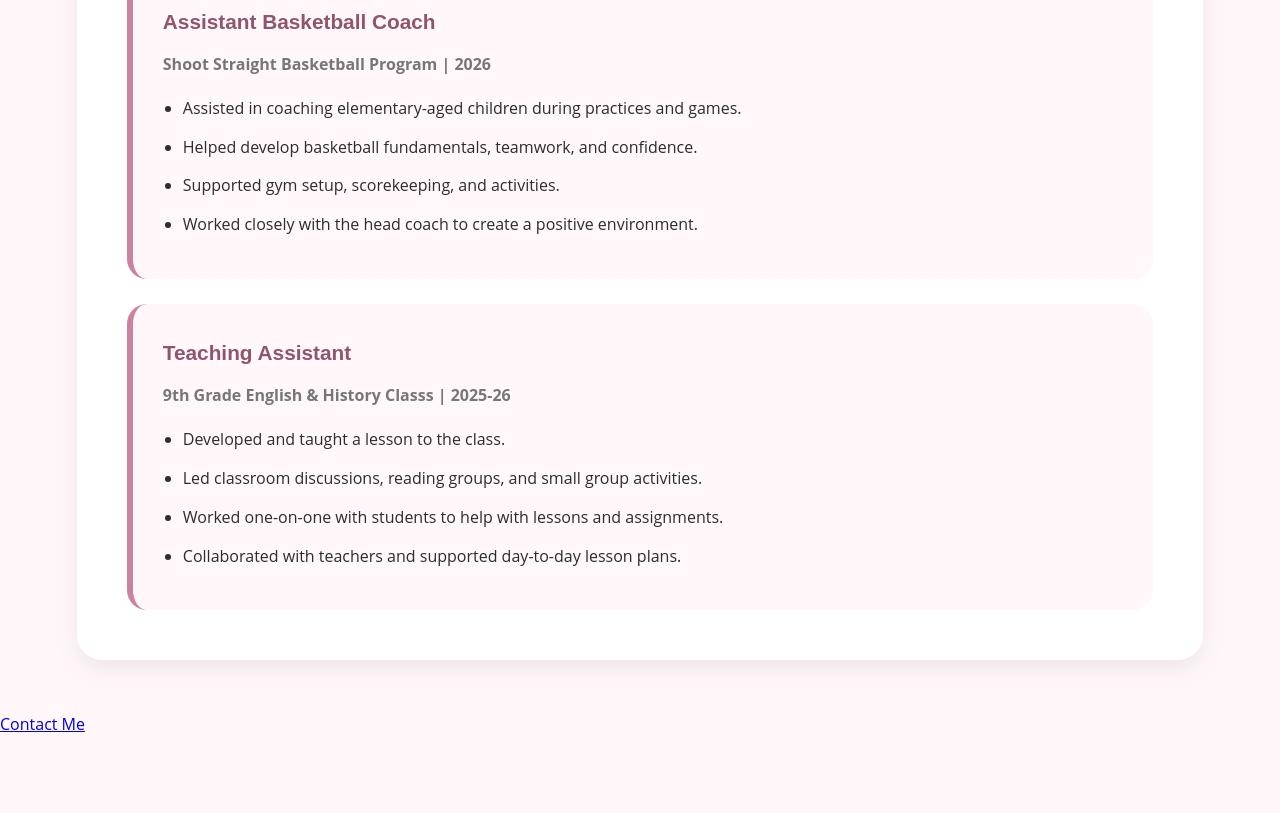
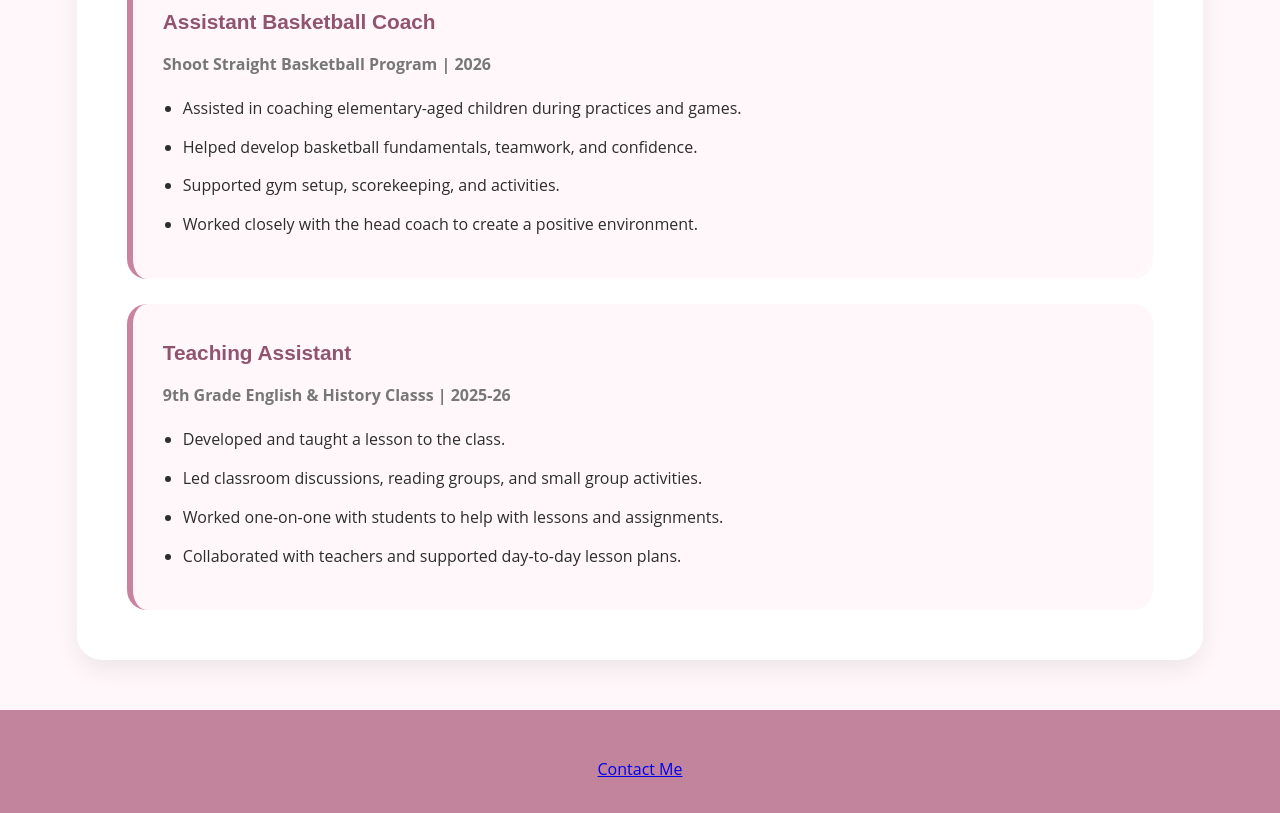
Before and after one commit to 27vnava/Portfolio, a plain HTML site: page index.html in a window 1280 px wide. Shown: the part 3867-4680 px from the top of the page. Before the commit the page ends 4606 px from the top, so only its background shows below. Drawn offline with Linux system fonts and the light colour scheme.

Commit message:
styled the footer in contact me section

```diff
--- a/css/style.css
+++ b/css/style.css
@@ -275,3 +275,11 @@ h4{
 .experience-card li{
     margin-bottom: 10px;
 }
+
+footer{
+    background-color: #c2849c;
+
+    text-align: center;
+
+    padding: 45px 20px;
+}
```
